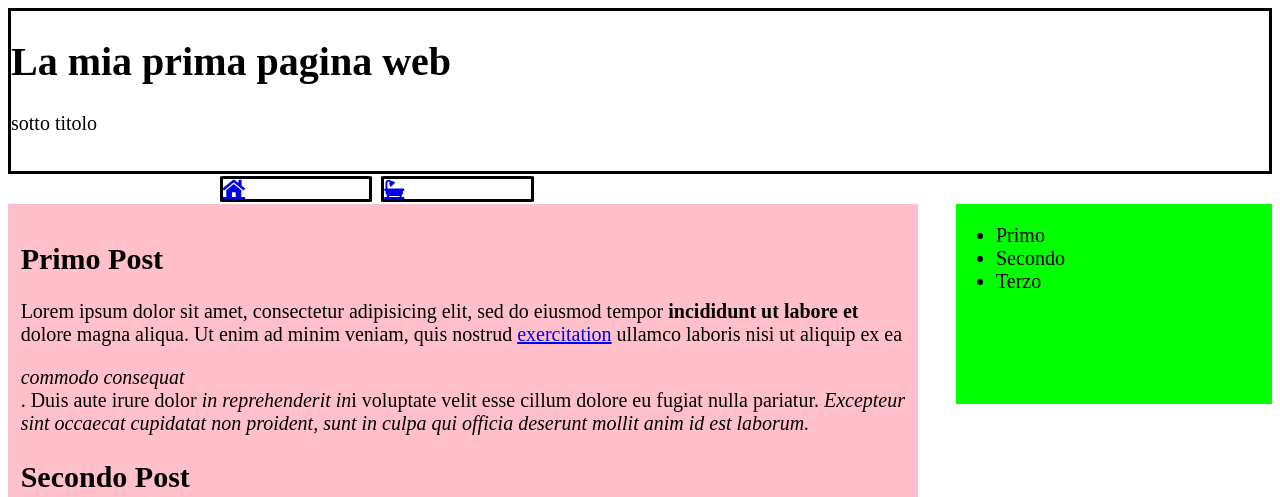
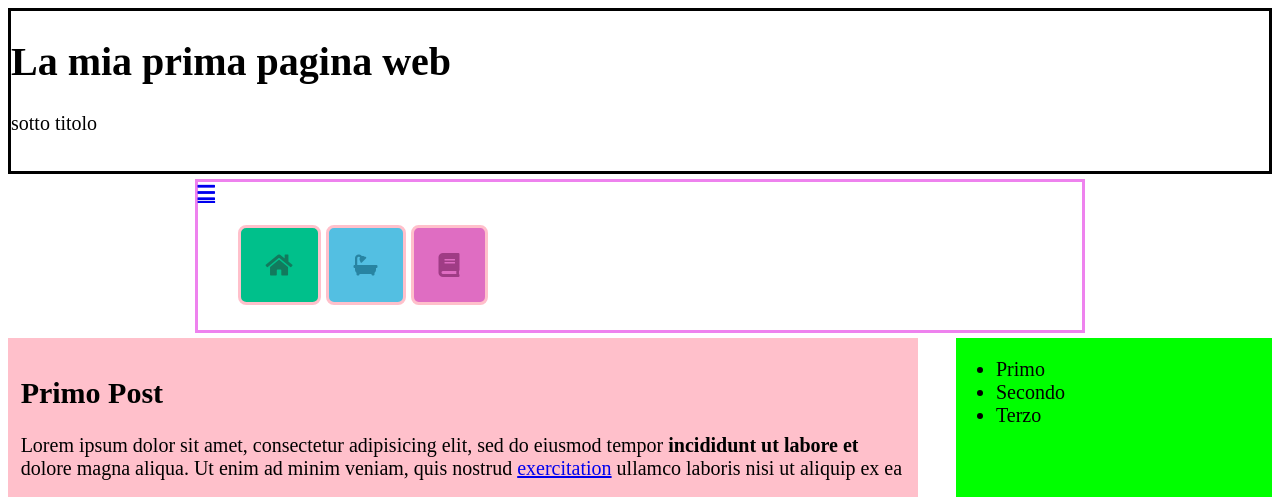
Before and after one commit to paoloceravolo/paginawebresponsiva, a plain HTML site: page index.html in a window 1280 px wide. Shown: the top 497 px of the page. Drawn offline with Linux system fonts and the light colour scheme.

Commit message:
esercizio css completo

```diff
--- a/index.html
+++ b/index.html
@@ -14,7 +14,8 @@
 </header>
 
 <nav id="mainbar">
-	<ul>
+	<a href="#bar" class="fas fa-bars"></a>
+	<ul id="bar">
 		<li class="green">
 			<a href="#" class="fas fa-home"></a>
 			<ul>
@@ -29,6 +30,14 @@
 				<li>Elemento 2.1</li>
 				<li>Elemento 2.2</li>
 				<li>Elemento 2.3</li>
+			</ul>
+		</li>
+		<li class="purple">
+			<a href="#" class="fas fa-book"></a>
+			<ul>
+				<li>Elemento 3.1</li>
+				<li>Elemento 3.2</li>
+				<li>Elemento 3.3</li>
 			</ul>
 		</li>
 	</ul>
--- a/style.css
+++ b/style.css
@@ -14,7 +14,6 @@ header {
 }
 
 #content {
-  position: relative;
   left: 0px;
   width: 70%;
   background-color:  pink;
@@ -29,51 +28,119 @@ footer {
   clear: both;
 }
 
-#mainbar > ul {
+#mainbar {
   width: 70%;
-  margin: 0 auto;
+  border: solid violet;
+  margin: 5px auto;
 }
-/* https://fontawesome.com */
 
-#mainbar > ul > li {
+#mainbar > ul > li{
   display: inline-block;
   list-style: none;
   line-height: 1;
-  margin: 2px;
-  border-radius: 3%;
+  border: solid pink;
+  border-radius: 10%;
   position: relative;
-  border: solid;
 }
 
-#mainbar li ul {
-  list-style: none;
-  text-align: center;
-  max-height: 0px;
-  overflow: hidden;
+#mainbar > ul > li > a{
+    color:inherit;
+    text-decoration:none !important;
+    font-size:24px;
+    padding: 25px;
+    float: left;
+}
 
-  transition: max-height 1s linear;
+#mainbar li ul{
+    position: absolute;
+    list-style:none;
+    text-align:center;
+    width:110%;
+    left:50%;
+    margin-left:-90px;
+    top:70px;
+    font:bold 12px 'Open Sans Condensed', sans-serif;
+
+    /* This is important for the show/hide CSS animation */
+    max-height:0px;
+    overflow:hidden;
+
+    -webkit-transition:max-height 0.9s linear;
+    -moz-transition:max-height 0.9s linear;
+    transition:max-height 0.9s linear;
 }
 
 #mainbar li:hover ul{
-  max-height: 200px;
+    max-height:200px;
 }
+
+#mainbar li ul li{
+    background-color:#313131;
+}
+
+#mainbar li ul li a{
+    padding:12px;
+    color:#fff !important;
+    text-decoration:none !important;
+    display:block;
+}
+
+#mainbar li ul li:nth-child(odd){ /* zebra stripes */
+    background-color:#363636;
+}
+
+#mainbar li ul li:hover{
+    background-color:#444;
+}
+
+#mainbar li ul li:first-child{
+    border-radius:3px 3px 0 0;
+    margin-top:25px;
+    position:relative;
+}
+
+#mainbar li ul li:first-child:before{ /* the pointer tip */
+    content:'';
+    position:absolute;
+    width:1px;
+    height:1px;
+    border:5px solid transparent;
+    border-bottom-color:#313131;
+    left:50%;
+    top:-10px;
+    margin-left:-5px;
+}
+
+#mainbar li ul li:last-child{
+    border-bottom-left-radius:3px;
+    border-bottom-right-radius:3px;
+}
+
+#mainbar li.green{
+    /* This is the color of the menu item */
+    background-color:#00c08b;
+
+    /* This is the color of the  */
+    color:#127a5d;
+}
+
+#mainbar li.red{       background-color:#ea5080;color:#aa2a52;}
+#mainbar li.blue{      background-color:#53bfe2;color:#2884a2;}
+#mainbar li.yellow{    background-color:#f8c54d;color:#ab8426;}
+#mainbar li.purple{    background-color:#df6dc2;color:#9f3c85;}
 
 
 /* Media Queries */
 
 @media screen and (max-width: 900px){
-  #content {width: auto;}
-  #sidebar {width: 30%}
-}
-
-@media screen and (max-width: 700px){
   #content {width: auto; float: none}
   #sidebar {width: auto; float: none}
+  #mainbar {width: auto; float: none}
 }
 
 @media screen and (max-width: 400px){
   body {font-size: 14px}
   header {height: auto};
   #content {width: auto; float: none}
-  #sidebar {display: none}
+  #sidebar, #mainbar {display: none}
 }
```
